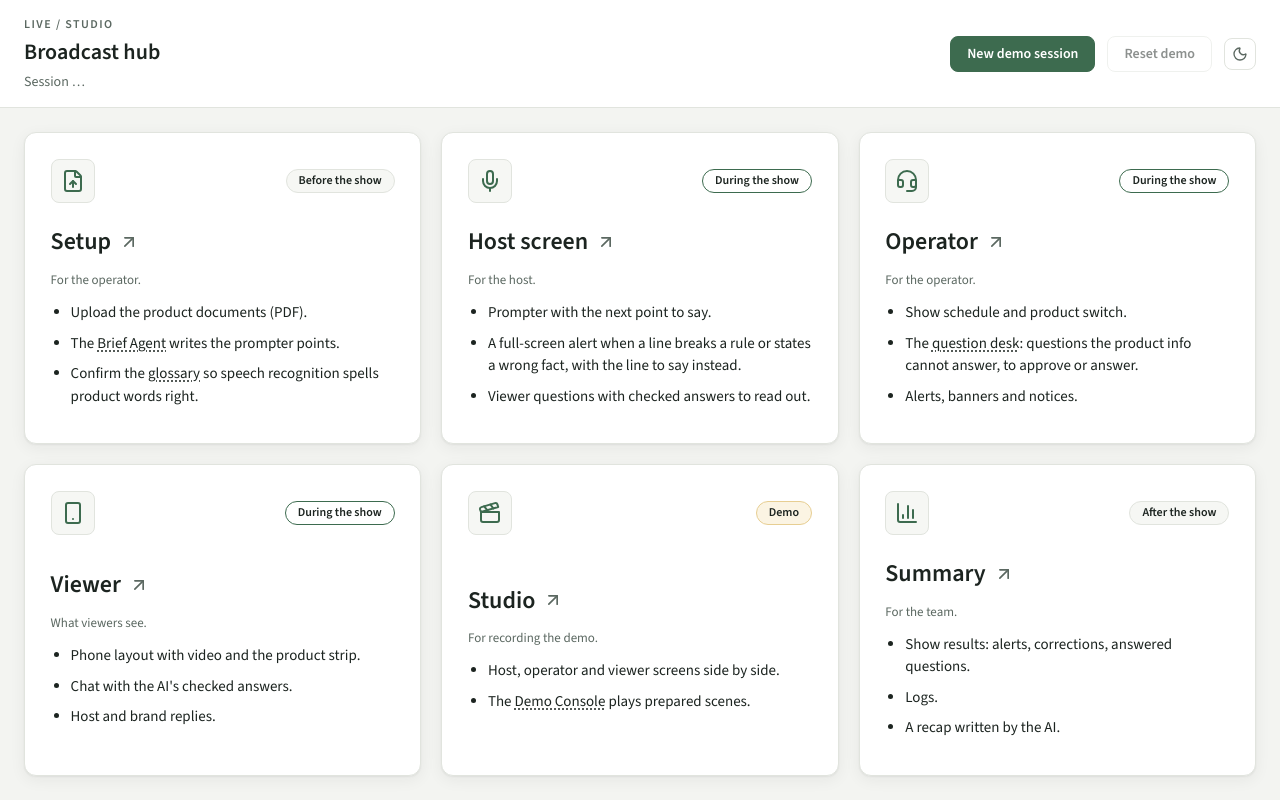
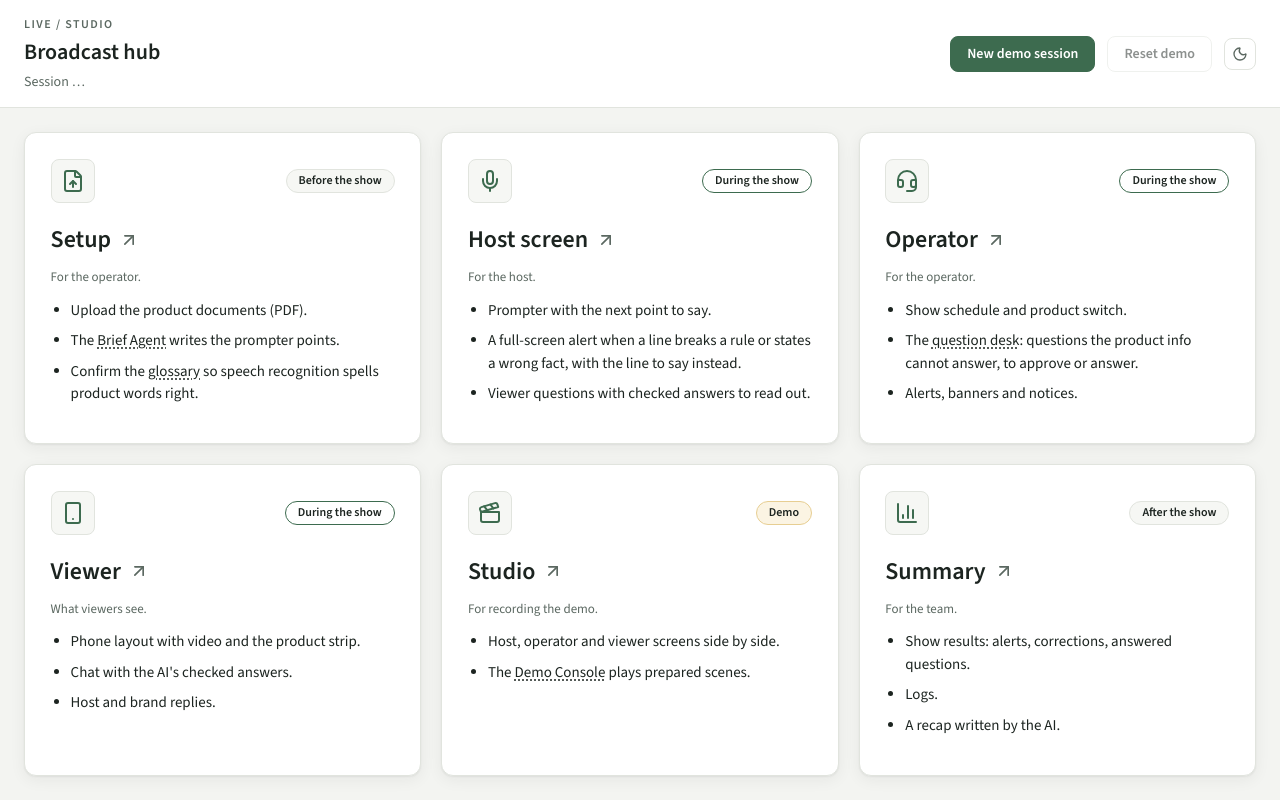
Before and after one commit to jwchoiKR/ai_builder_cup_uh, a React (Vite) app in the folder frontend/: page / in a window 1280 px wide. Built offline with nearby package versions, Linux system fonts and the light colour scheme; no server answers.

Commit message:
Hub: card text starts under the icon row at the same gap in every card, so titles line up across a row

```diff
--- a/frontend/src/screens/screens.module.css
+++ b/frontend/src/screens/screens.module.css
@@ -129,7 +129,7 @@
   position: relative; /* the title link covers the card */
   display: flex;
   flex-direction: column;
-  gap: var(--space-3);
+  gap: clamp(12px, 2.5vh, 32px); /* icon row to title, the same in every card, so titles line up across a row */
   padding: clamp(24px, 2vw, 40px);
   background: var(--surface);
   border: 1px solid var(--border);
@@ -149,12 +149,10 @@
 .hubPhase {
   color: var(--text); /* the neutral phase chips read clearly in both themes */
 }
-/* title, who-line and points sit in the middle of the space under the icon row */
+/* title, who-line and points start under the icon row; the leftover space goes to the bottom */
 .hubCardBody {
-  flex: 1;
   display: flex;
   flex-direction: column;
-  justify-content: center;
   gap: var(--space-3);
 }
 .hubIcon {
```
